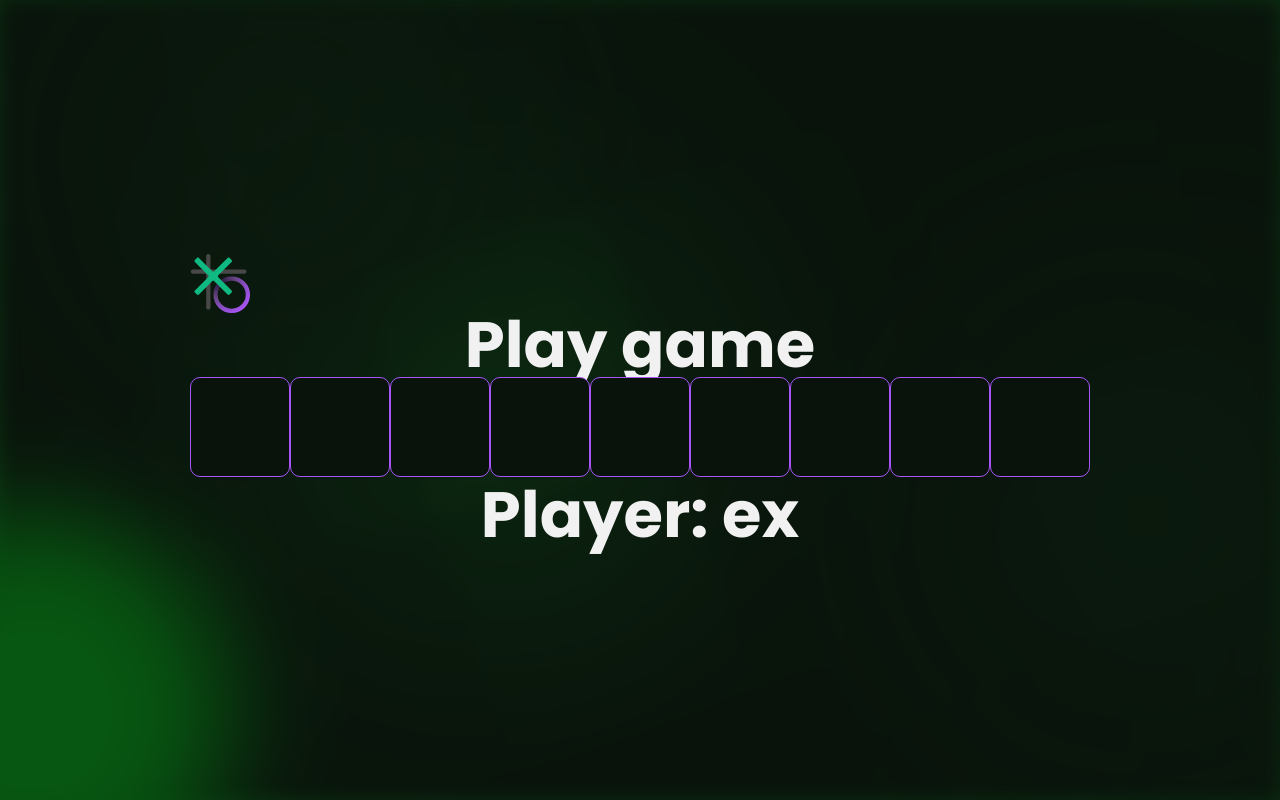
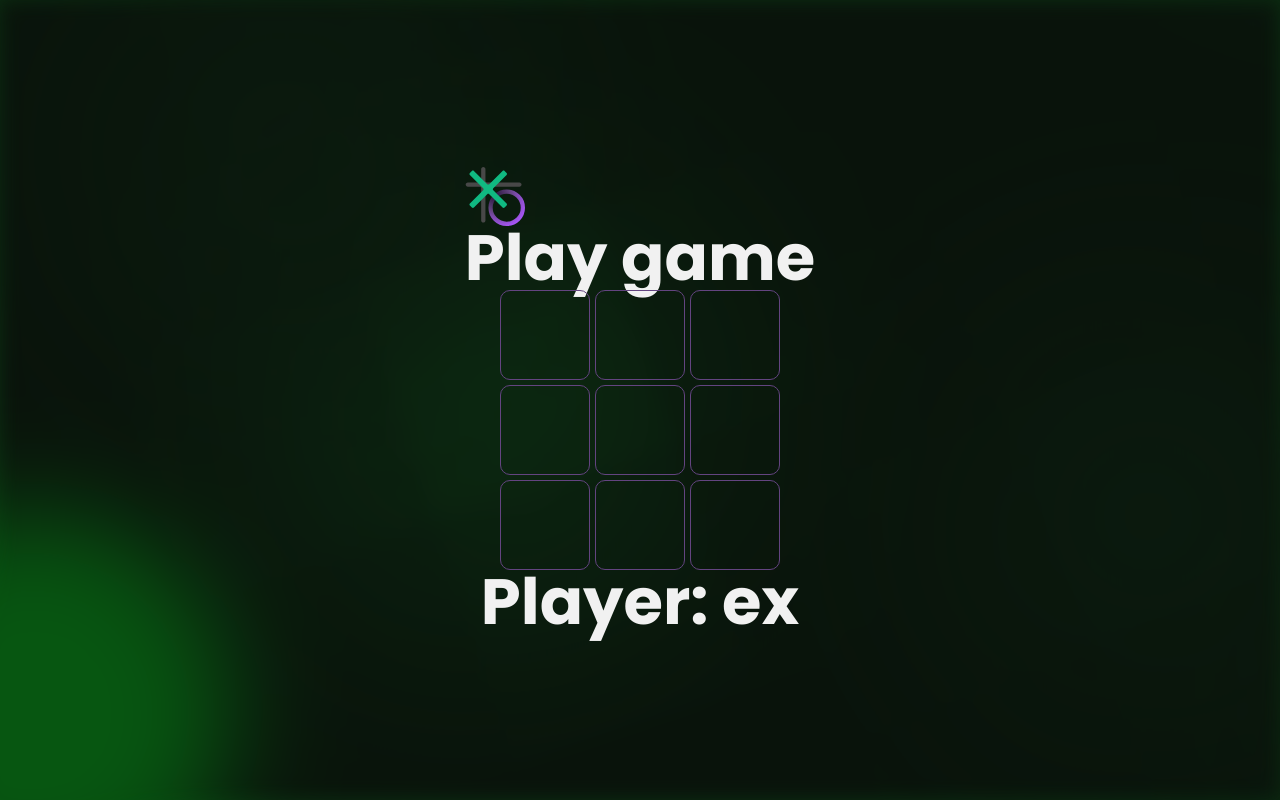
Before and after one commit to SebastiaoSoares/TicTacToe, a React (Vite) app: page /play in a window 1280 px wide. Built offline with nearby package versions, Linux system fonts and the light colour scheme.

Commit message:
feat: created victory conditions on Board and Square components

```diff
--- a/src/components/Board/Board.jsx
+++ b/src/components/Board/Board.jsx
@@ -1,18 +1,66 @@
+import { useState } from "react";
 import style from "./Board.module.css";
 import Square from "./Square/Square";
 
-export default function Board({ player, setPlayer }) {
+export default function Board({ winner, setWinner, player, setPlayer }) {
+  const [board, setBoard] = useState(Array(9).fill(""));
+
+  const handleClick = (i) => {
+    if (winner) return;
+
+    const newBoard = [...board];
+    newBoard[i] = player;
+    setBoard(newBoard);
+
+    console.log(newBoard);
+
+    if (checkWinner(newBoard, player)) {
+      setWinner(player);
+    } else if (checkDraw(newBoard)) {
+      // modal empate
+    } else {
+      setPlayer(player === "ex" ? "oh" : "ex");
+    }
+    return;
+  };
+
   return (
+    <>
       <div className={style.board}>
         {Array(9)
           .fill(null)
           .map((_, i) => (
-          <Square
-            onClick={() => setPlayer(player === "ex" ? "oh" : "ex")}
-            player={player}
-            key={i}
-          />
+            <Square onClick={() => handleClick(i)} value={board[i]} key={i} />
           ))}
       </div>
+    </>
   );
 }
+
+function checkWinner(board, player) {
+  const victoryConditions = [
+    [0, 1, 2],
+    [3, 4, 5],
+    [6, 7, 8],
+    [0, 3, 6],
+    [1, 4, 7],
+    [2, 5, 8],
+    [0, 4, 8],
+    [2, 4, 6],
+  ];
+
+  return victoryConditions.some(
+    ([a, b, c]) =>
+      board[a] === player && board[b] === player && board[c] === player
+  );
+}
+
+function checkDraw(board) {
+  board.forEach((square) => {
+    if (square == null) {
+      return false;
+    } else {
+      return true;
+    }
+  });
+}
--- a/src/components/Board/Board.module.css
+++ b/src/components/Board/Board.module.css
@@ -1,3 +1,12 @@
 .board {
-    display: table;
+  display: flex;
+  flex-wrap: wrap;
+  gap: 2%;
+  min-width: 200px;
+  min-height: 200px;
+  max-width: 80vw;
+  max-height: 80vw;
+  height: 280px;
+  width: 280px;
+  margin: 0 auto;
 }
--- a/src/components/Board/Square/Square.jsx
+++ b/src/components/Board/Square/Square.jsx
@@ -1,18 +1,10 @@
-import { useState } from "react";
 import style from "./Square.module.css";
 
-export default function Square({ onClick, player }) {
-  const [squareState, setSquareState] = useState("default");
-
+export default function Square({ onClick, value }) {
   return (
     <button
-      onClick={() => {
-        if (squareState === "default") {
-          onClick();
-          setSquareState(player);
-        }
-      }}
-      className={`${style.default} ${style[squareState]}`}
+      onClick={onClick}
+      className={`${style.default} ${style[value] || ""}`}
     ></button>
   );
 }
--- a/src/components/Board/Square/Square.module.css
+++ b/src/components/Board/Square/Square.module.css
@@ -1,11 +1,12 @@
 .default {
-  width: 100px;
-  height: 100px;
-  background-color: var(--bg-8);
+  min-width: 32%;
+  width: 32%;
+  height: 32%;
+  background-color: transparent;
   background-position: center;
   background-size: 80%;
   background-repeat: no-repeat;
-  border: solid 1px var(--secondary-color);
+  border: solid 1px var(--secondary-dark);
   border-radius: 10px;
 }
 
```
Lines whose indentation alone changed are shown as unchanged.
